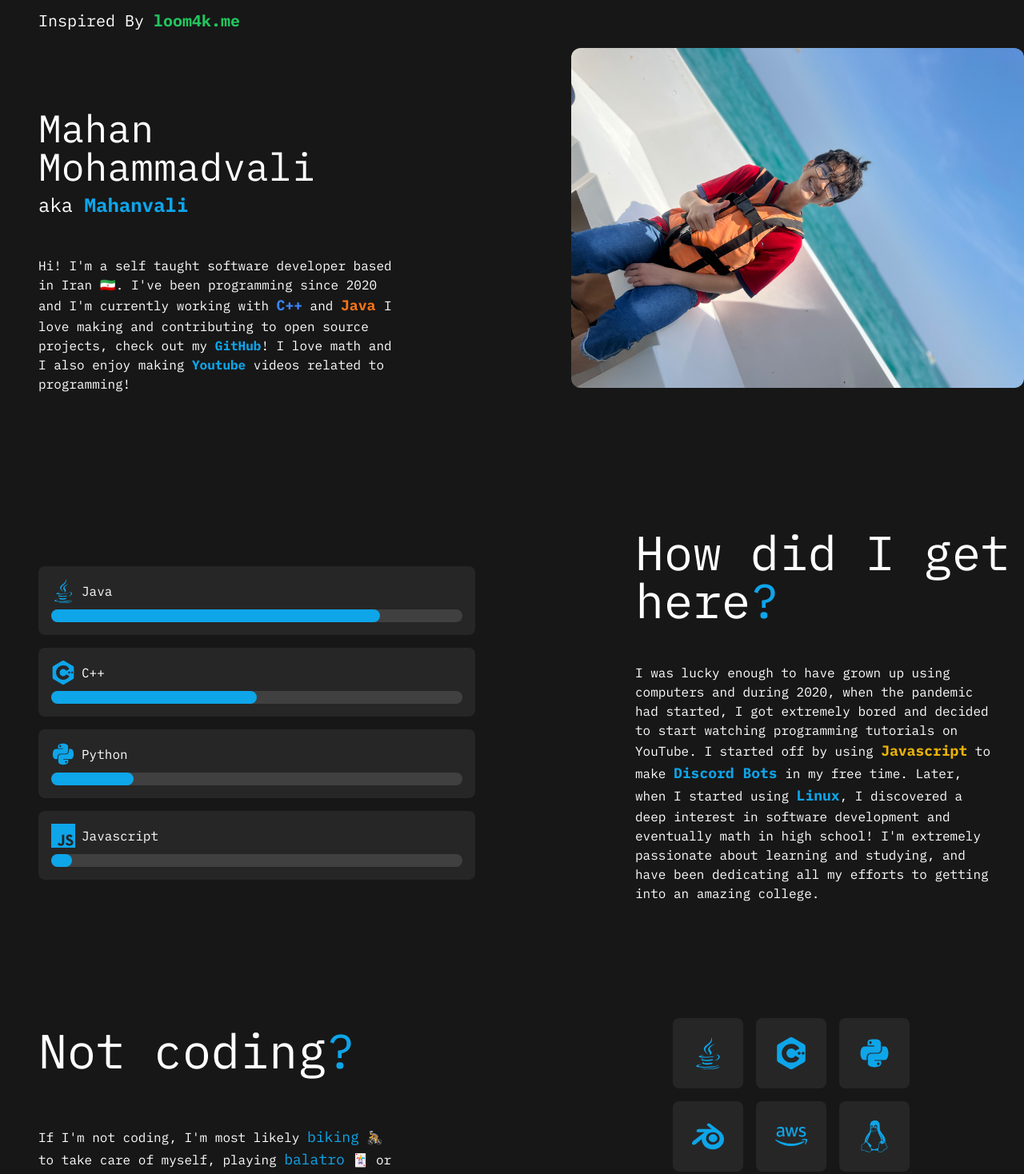
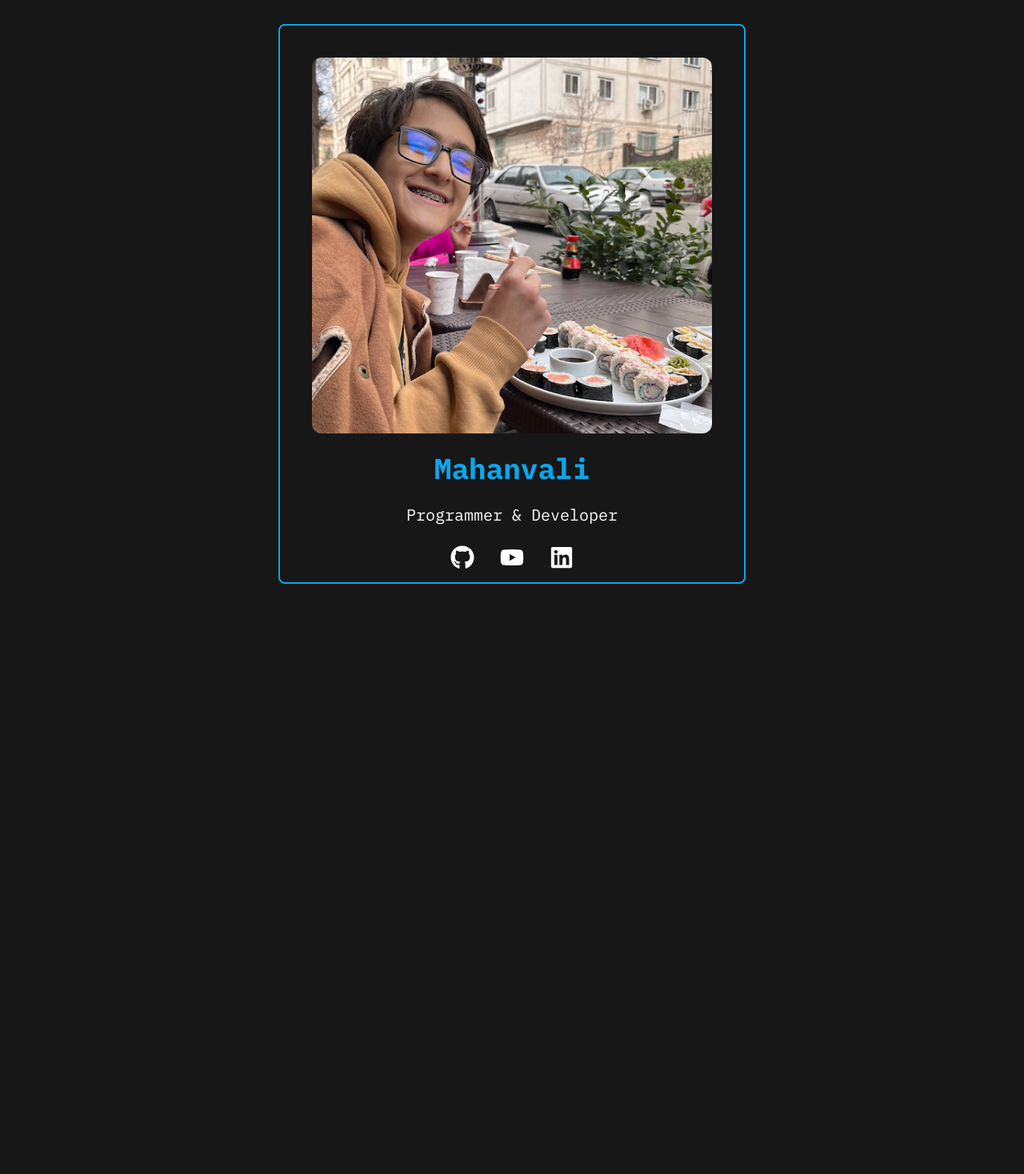
Before and after one commit to Mahanvali/mahanvali.github.io, a Next.js app: page / in a window 1280 px wide. Shown: the part 20-1488 px from the top of the page at 80% size. After the commit the page ends 800 px from the top, so only its background shows below. Built offline with nearby package versions, Linux system fonts and the light colour scheme.

Commit message:
simplify website

```diff
--- a/app/page.tsx
+++ b/app/page.tsx
@@ -1,100 +1,60 @@
 import Image from "next/image";
-import { FaGithub, FaYoutube, FaLinkedin, FaLinux, FaGit } from 'react-icons/fa';
+import {
+  FaGithub,
+  FaYoutube,
+  FaLinkedin,
+  FaLinux,
+  FaGit,
+} from "react-icons/fa";
 import { FaJava, FaPython } from "react-icons/fa6";
-import { SiCplusplus, SiBlender, SiAmazonwebservices, SiRaylib, SiJavascript } from "react-icons/si";
+import {
+  SiCplusplus,
+  SiBlender,
+  SiAmazonwebservices,
+  SiRaylib,
+  SiJavascript,
+} from "react-icons/si";
 import { VscVscode } from "react-icons/vsc";
 
 export default function Home() {
   return (
-    <div className="min-h-screen bg-neutral-900 flex flex-row items-start">
-      <div className="ml-12">
-          <p className=" text-xl mb-2 text-white max-w-md mb-24 mt-8">
-            Inspired By <a href="https://loom4k.me" className="font-bold text-green-500">loom4k.me</a>
-          </p>
-        <h1 className="text-5xl  mb-2 text-white max-w-md">
-          Mahan Mohammadvali
+    <div className="flex items-center justify-center h-screen">
+      <div className="border-2 border-sky-500 p-4 rounded-lg">
+        <div className="flex justify-center p-6">
+          <Image
+            src="/me.png"
+            alt="Hello! This is an image of me!"
+            width={500}
+            height={500}
+            className="justify-center rounded-xl transition transform hover:scale-110"
+          />
+        </div>
+        <div className="flex justify-center">
+          <h1 className="font-bold text-sky-500 text-4xl mb-6">Mahanvali</h1>
+        </div>
+        <div className="flex justify-center">
+          <h1 className="text-white text-xl mb-6 justify-center">
+            Programmer & Developer
           </h1>
-
-        <p className="text-2xl mb-12 text-white ">
-          aka <span className="font-bold text-sky-500">Mahanvali</span>
-        </p>
-
-        <p className="text-white max-w-md ">
-          Hi! I&apos;m a self taught software developer based in Iran 🇮🇷. I&apos;ve been programming
-          since 2020 and I&apos;m currently working
-          with <span className="font-bold text-blue-500 text-lg">C++</span> and <span className="font-bold text-orange-500 text-lg">Java </span>
-          I love making and contributing to open source projects, check out my <a href="https://github.com/Mahanvali" className="font-bold text-sky-500"> GitHub</a>! I love math and
-          I also enjoy making <a href="https://youtube.com/@Mahanvalied" className="font-bold text-sky-500"> Youtube</a> videos related to programming!
-        </p>
-
-        <div className="mt-48 mb-36 ">
-          <LanguageProgressBars/>
         </div>
 
-        <h2 className=" text-6xl text-white max-w-lg mb-16">
-          Not coding<span className="text-sky-500">?</span>
-        </h2>
-
-        <p className=" text-white max-w-md mb-4">
-          If I&apos;m not coding, I&apos;m most likely <span className="text-sky-500 text-lg">biking</span> 🚴 to take care of myself,
-          playing <span className="text-sky-500 text-lg">balatro</span> 🃏 or <span className="text-sky-500 text-lg">chess</span> ♟️,
-          watching a <span className="text-sky-500 text-lg">youtube</span> 📺 video for entertainment or information,
-          3d modelling using <span className="text-sky-500 text-lg">blender</span> 🧊,
-          or <span className="text-sky-500 text-lg">studying</span> 📖 for an exam.
-        </p>
-
-        <p className="text-white max-w-md ">
-        Coding can be distracing and stressful at times, and it&apos;s always
-        important to take care of your physical and mental health.
-        </p>
-
-        <footer className="w-full bg-neutral-900 ml-96 flex justify-center mt-64 mb-6">
+        <footer className="w-full bg-neutral-900 flex justify-center">
           <a href="https://github.com/Mahanvali" className="mx-4 text-white">
             <FaGithub size={30} />
           </a>
-        <a href="https://youtube.com/@Mahanvalied" className="mx-4 text-white">
+          <a
+            href="https://youtube.com/@Mahanvalied"
+            className="mx-4 text-white"
+          >
             <FaYoutube size={30} />
           </a>
-        <a href="https://www.linkedin.com/in/mahan-mohammadvali-1683362a6/" className="mx-4 text-white">
+          <a
+            href="https://www.linkedin.com/in/mahan-mohammadvali-1683362a6/"
+            className="mx-4 text-white"
+          >
             <FaLinkedin size={30} />
           </a>
         </footer>
-
-
-      </div>
-
-
-      <div className="ml-24 mt-20">
-        <Image
-          src="/IMG_6388.JPG"
-          alt="Hello! This is an image of me!"
-          width={600}
-          height={600}
-          className="ml-auto rounded-xl transition transform hover:scale-110"
-        />
-        <div className="mt-36 ml-20 mb-64">
-
-        <h2 className=" text-6xl text-white mt-44 max-w-lg mb-12">
-          How did I get here<span className="text-sky-500">?</span>
-        </h2>
-
-        <p className=" text-white max-w-md">
-          I was lucky enough to have grown up using computers
-          and during 2020, when the pandemic had started,
-          I got extremely bored and decided to start watching programming tutorials on YouTube.
-          I started off by using <span className="font-bold text-yellow-500 text-lg">Javascript</span> to make <span className="font-bold text-sky-500 text-lg">Discord Bots</span> in my free time.
-          Later, when I started using <span className="font-bold text-sky-500 text-lg">Linux</span>, I discovered a deep interest in software development
-          and eventually math in high school! I&apos;m extremely passionate about learning and studying, and have been dedicating all my efforts to
-          getting into an amazing college.
-          </p>
-
-          {/* <h2 className=" text-6xl ml-8 text-white mt-32 max-w-lg">
-            Tech Stack
-          </h2> */}
-
-          <IconGrid />
-
-        </div>
       </div>
     </div>
   );
@@ -102,7 +62,6 @@ export default function Home() {
 
 const IconGrid = () => {
   return (
-
     <div className="bg-neutral-900 flex items-center justify-center mt-36 mr-24">
       <div className="grid grid-cols-3 gap-4">
         <div className="bg-neutral-800 rounded-lg p-6 flex items-center justify-center transition transform hover:scale-110">
@@ -130,7 +89,7 @@ const IconGrid = () => {
           <FaGit size={40} className="text-sky-500" />
         </div>
         <div className="bg-neutral-800 rounded-lg p-6 flex items-center justify-center transition transform hover:scale-110">
-          <SiRaylib size={40} className="text-sky-500"/>
+          <SiRaylib size={40} className="text-sky-500" />
         </div>
       </div>
     </div>
@@ -139,16 +98,35 @@ const IconGrid = () => {
 
 const LanguageProgressBars = () => {
   const languages = [
-    { icon: <FaJava size={30} className="text-sky-500" />, name: 'Java', progress: 80 },
-    { icon: <SiCplusplus size={30} className="text-sky-500" />, name: 'C++', progress: 50 },
-    { icon: <FaPython size={30} className="text-sky-500" />, name: 'Python', progress: 20 },
-    { icon: <SiJavascript size={30} className="text-sky-500" />, name: 'Javascript', progress: 5 },
+    {
+      icon: <FaJava size={30} className="text-sky-500" />,
+      name: "Java",
+      progress: 80,
+    },
+    {
+      icon: <SiCplusplus size={30} className="text-sky-500" />,
+      name: "C++",
+      progress: 50,
+    },
+    {
+      icon: <FaPython size={30} className="text-sky-500" />,
+      name: "Python",
+      progress: 20,
+    },
+    {
+      icon: <SiJavascript size={30} className="text-sky-500" />,
+      name: "Javascript",
+      progress: 5,
+    },
   ];
 
   return (
     <div className="bg-neutral-900 p-6 rounded-lg ml-[-24px]">
       {languages.map((language, index) => (
-        <div key={index} className="bg-neutral-800 p-4 rounded-lg mb-4 transition transform hover:scale-110">
+        <div
+          key={index}
+          className="bg-neutral-800 p-4 rounded-lg mb-4 transition transform hover:scale-110"
+        >
           <div className="flex items-center mb-2">
             {language.icon}
             <span className="ml-2 text-white">{language.name}</span>
```
Also changed, not shown: public/me.png (added). Lines whose indentation alone changed are shown as unchanged.
